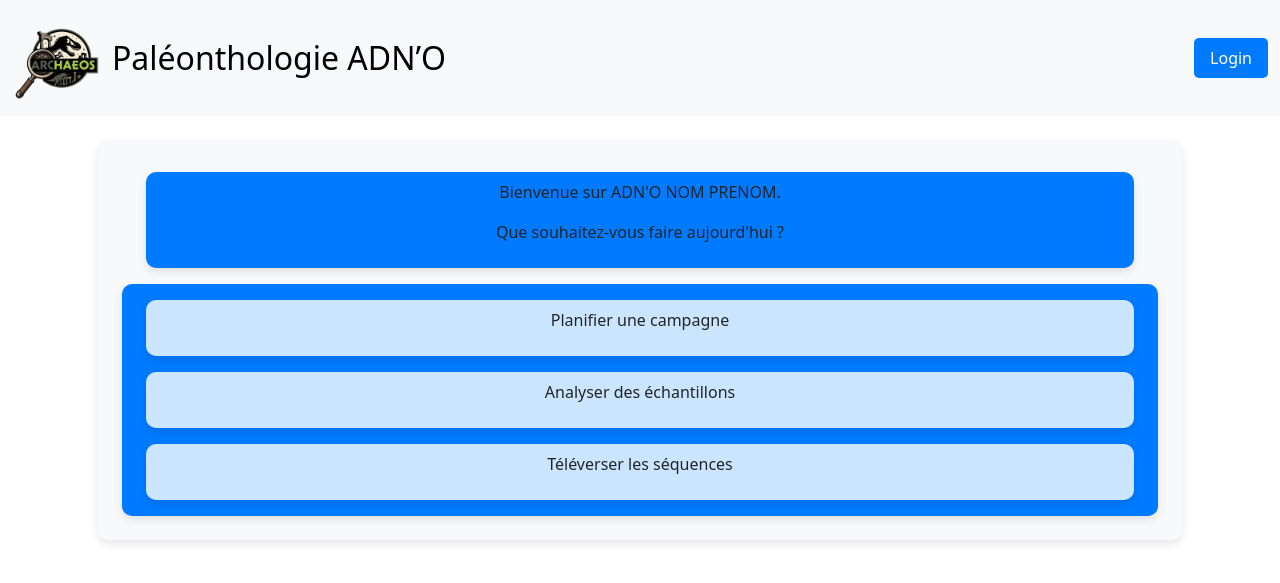
After one commit to MagOrl/SAE-3.01A-GR_N, a Flask app: page /chercheur/ in a window 1280 px wide. The commit adds this page. Shown: the top 583 px of the page. Run offline with Flask 3, Linux system fonts and the light colour scheme; parts of the project's set-up code (start-up, migrations or seed data) failed here and were passed over.

Commit message:
Réalisation de la page d'accueil de Chercheur

```diff
--- a/monApp/static/style.css
+++ b/monApp/static/style.css
@@ -1,3 +1,12 @@
+:root {
+    --primary-color: #007bff;
+    --light-primary: #cce5ff;
+    --hover-primary: #66b3ff;
+    --bg: #f8f9fa;
+    --shadow: 0 4px 8px rgba(0, 0, 0, 0.1);
+    --shadow-hover: 0 6px 12px rgba(0, 0, 0, 0.15);
+}
+
 .navbar-brand{
     font-size: 200%;
 }
@@ -14,3 +23,50 @@
     background-color: #0056b3;
     color: white;
 }
+
+/* ADMINISTRATEUR */
+
+.boite-bonjour-admin,
+.boite-choix-menu,
+.bouton-gerer-materiel,
+.bouton-gerer-personnel,
+.bloc-entier-admin {
+    border-radius: 10px;
+    box-shadow: var(--shadow);
+}
+
+.bouton-gerer-materiel,
+.bouton-gerer-personnel {
+    text-align: center;
+    padding: 0.5rem 1rem;
+    margin: 0.5rem;
+    background-color: var(--light-primary);
+    transition: 250ms all;
+}
+
+.bouton-gerer-materiel:hover,
+.bouton-gerer-personnel:hover {
+    background-color: var(--hover-primary);
+    box-shadow: var(--shadow-hover);
+}
+
+.boite-bonjour-admin {
+    text-align: center;
+    background-color: var(--primary-color);
+    margin: 1em 2rem 1em 2rem;
+    padding: 0.5rem 1rem;
+}
+
+.boite-choix-menu {
+    display: flex;
+    flex-direction: column;
+    background-color: var(--primary-color);
+    padding: 0.5rem 1rem;
+    margin: 0.5rem;
+}
+
+.bloc-entier-admin {
+    background-color: var(--bg);
+    padding: 1rem;
+    margin: 1rem;
+}
--- /dev/null
+++ b/monApp/templates/Chercheur_Accueil.html
@@ -0,0 +1,24 @@
+{% extends "nav_bar.html" %}
+
+{% block content %}
+<body>
+    <section class="bloc-entier-admin">
+        <div class="boite-bonjour-admin">
+            <p>Bienvenue sur ADN'O NOM PRENOM.</p>
+            <p>Que souhaitez-vous faire aujourd'hui ?</p>
+        </div>
+        <div class="boite-choix-menu">
+            <form action="{{ url_for('chercheur_campagne') }}" class="bouton-gerer-personnel"\>
+                <p>Planifier une campagne</p>
+            </form>
+            <form action="{{ url_for('chercheur_echantillon') }}" class="bouton-gerer-personnel"\>
+                <p>Analyser des échantillons</p>
+            </form>
+            <form action="{{ url_for('chercheur_sequence') }}" class="bouton-gerer-personnel"\>
+                <p>Téléverser les séquences</p>
+            </form>
+        </div>
+    </section>
+
+</body>
+{% endblock %}
--- a/monApp/views.py
+++ b/monApp/views.py
@@ -1,4 +1,4 @@
-from flask import render_template
+from flask import Flask,render_template
 from .app import app
 
 @app.route('/')
@@ -6,5 +6,21 @@ from .app import app
 def index():
     return render_template("nav_bar.html")
 
+@app.route('/chercheur/')
+def chercheur_accueil():
+    return render_template("Chercheur_Accueil.html")
+
+@app.route('/chercheur/campagne/')
+def chercheur_campagne():
+    return render_template("Chercheur_Campagne.html")
+
+@app.route('/chercheur/echantillon/')
+def chercheur_echantillon():
+    return render_template("Chercheur_Echantillon.html")
+
+@app.route('/chercheur/sequence/')
+def chercheur_sequence():
+    return render_template("Chercheur_Sequence.html")
+
 if __name__ == "__main__":
     app.run()
```
Also changed, not shown: 1 other file.
